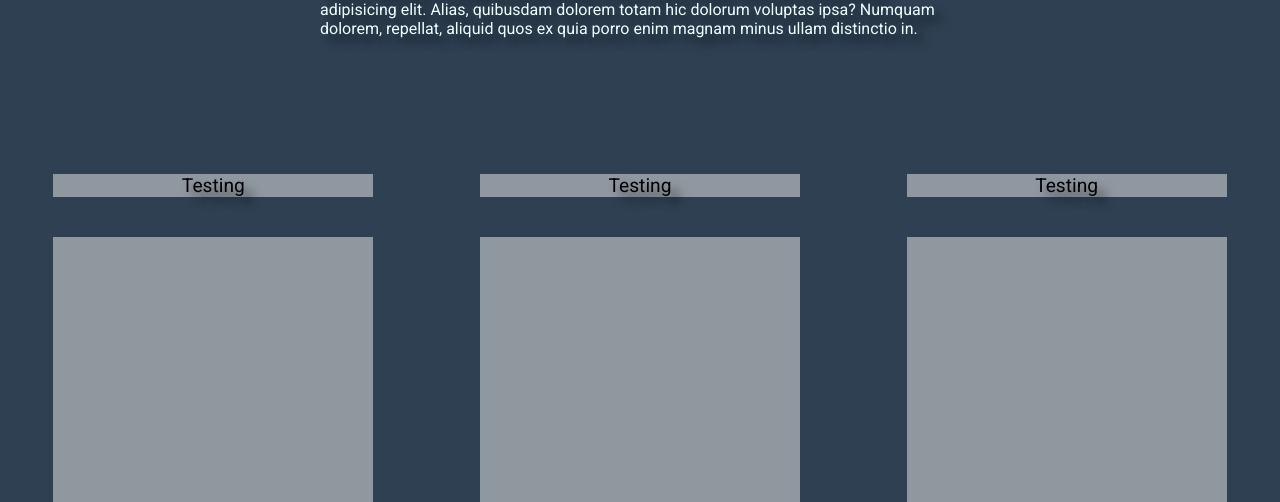
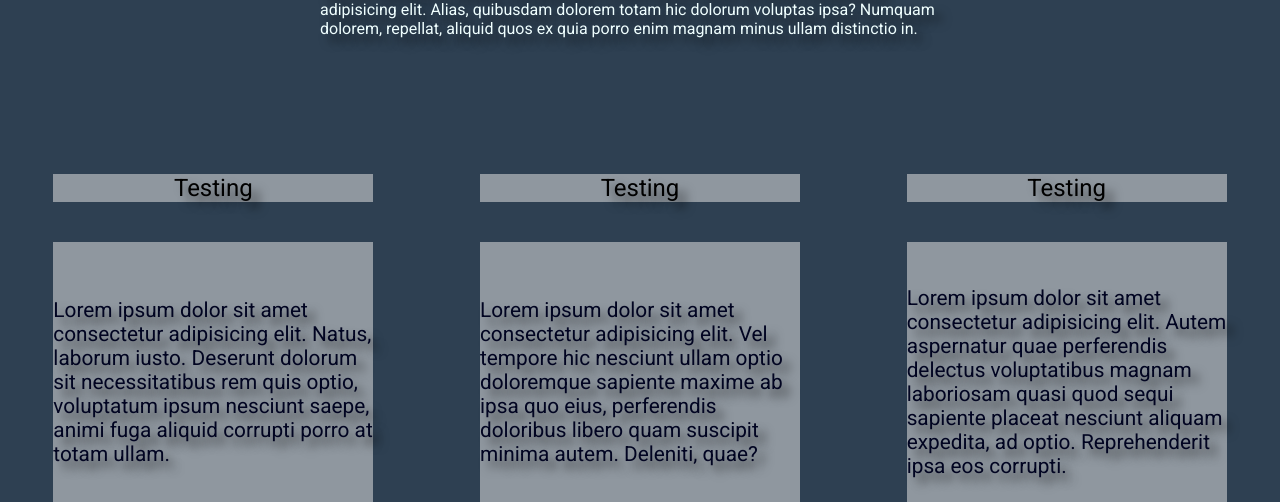
Before and after one commit to Temeculous/portfolio, a plain HTML site: page resume.html in a window 1280 px wide. Shown: the part 258-760 px from the top of the page. Drawn offline with nearby package versions, Linux system fonts and the light colour scheme.

Commit message:
Finalized layout for resume page

```diff
--- a/resume-style.css
+++ b/resume-style.css
@@ -31,7 +31,7 @@ body {
 
 .job-title {
   width: 25vw;
-  font-size: 1.2em;
+  font-size: 1.5em;
   color: rgb(0, 0, 0);
   margin: 0 auto;
   text-align: center;
@@ -39,10 +39,13 @@ body {
 }
 
 .job-content {
+  color:rgb(1, 4, 33);
   margin: 0 auto 0 auto;
+  display: flex;
+  align-items: center;
   width: 25vw;
   height: 35vh;
-  font-size: 1.5em;
+  font-size: 1.3em;
   background-color: rgba(225, 225, 225, 0.542);
 }
 
@@ -95,4 +98,5 @@ button {
   cursor: pointer;
 }
 
-@media (min-width: 768px) {}
+@media (min-width: 768px) {
+}
--- a/resume.html
+++ b/resume.html
@@ -72,9 +72,30 @@
       <div class="job-title">Testing</div>
     </div>
     <div id="job-bodies">
-      <div class="job-content" id="job1-content"></div>
-      <div class="job-content" id="job2-content"></div>
-      <div class="job-content" id="job3-content"></div>
+      <div class="job-content">
+        <p id="job1-content">
+          Lorem ipsum dolor sit amet consectetur adipisicing elit. Natus,
+          laborum iusto. Deserunt dolorum sit necessitatibus rem quis optio,
+          voluptatum ipsum nesciunt saepe, animi fuga aliquid corrupti porro at
+          totam ullam.
+        </p>
+      </div>
+      <div class="job-content">
+        <p id="job2-content">
+          Lorem ipsum dolor sit amet consectetur adipisicing elit. Vel tempore
+          hic nesciunt ullam optio doloremque sapiente maxime ab ipsa quo eius,
+          perferendis doloribus libero quam suscipit minima autem. Deleniti,
+          quae?
+        </p>
+      </div>
+      <div class="job-content">
+        <p id="job3-content">
+          Lorem ipsum dolor sit amet consectetur adipisicing elit. Autem
+          aspernatur quae perferendis delectus voluptatibus magnam laboriosam
+          quasi quod sequi sapiente placeat nesciunt aliquam expedita, ad optio.
+          Reprehenderit ipsa eos corrupti.
+        </p>
+      </div>
     </div>
     <div id="links">
       <a
```
